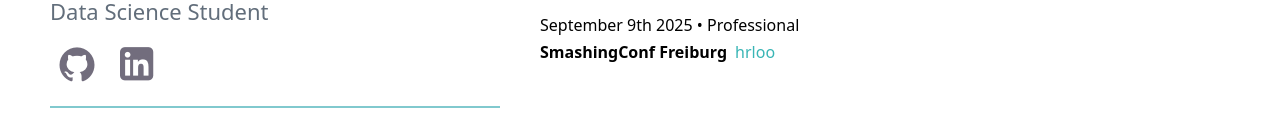
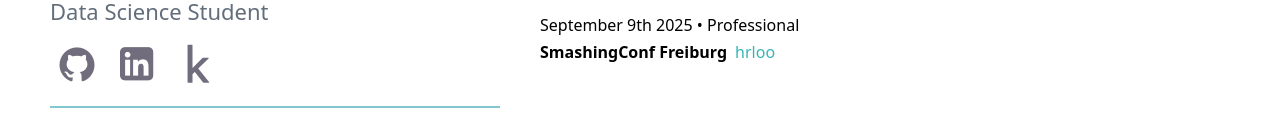
Before and after one commit to alexandragrayson/datatrail-portfolio-template, a plain HTML site: page index.html in a window 1280 px wide. Shown: the part 659-794 px from the top of the page. Drawn offline with nearby package versions, Linux system fonts and the light colour scheme; a script that the page names is missing.

Commit message:
Add files via upload

```diff
--- a/index.html
+++ b/index.html
@@ -63,6 +63,10 @@
 
                         <a href="https://www.linkedin.com" target="_blank" rel="noopener noreferrer">
                             <i class="fa-brands fa-square-linkedin"style="font-size: 38px;"></i>
+                        </a>
+
+                        <a href="https://www.kaggle.com" target="_blank" rel="noopener noreferrer">
+                            <i class="fa-brands fa-kaggle"style="font-size: 38px;"></i>
                         </a>
 
                     </div>
```
